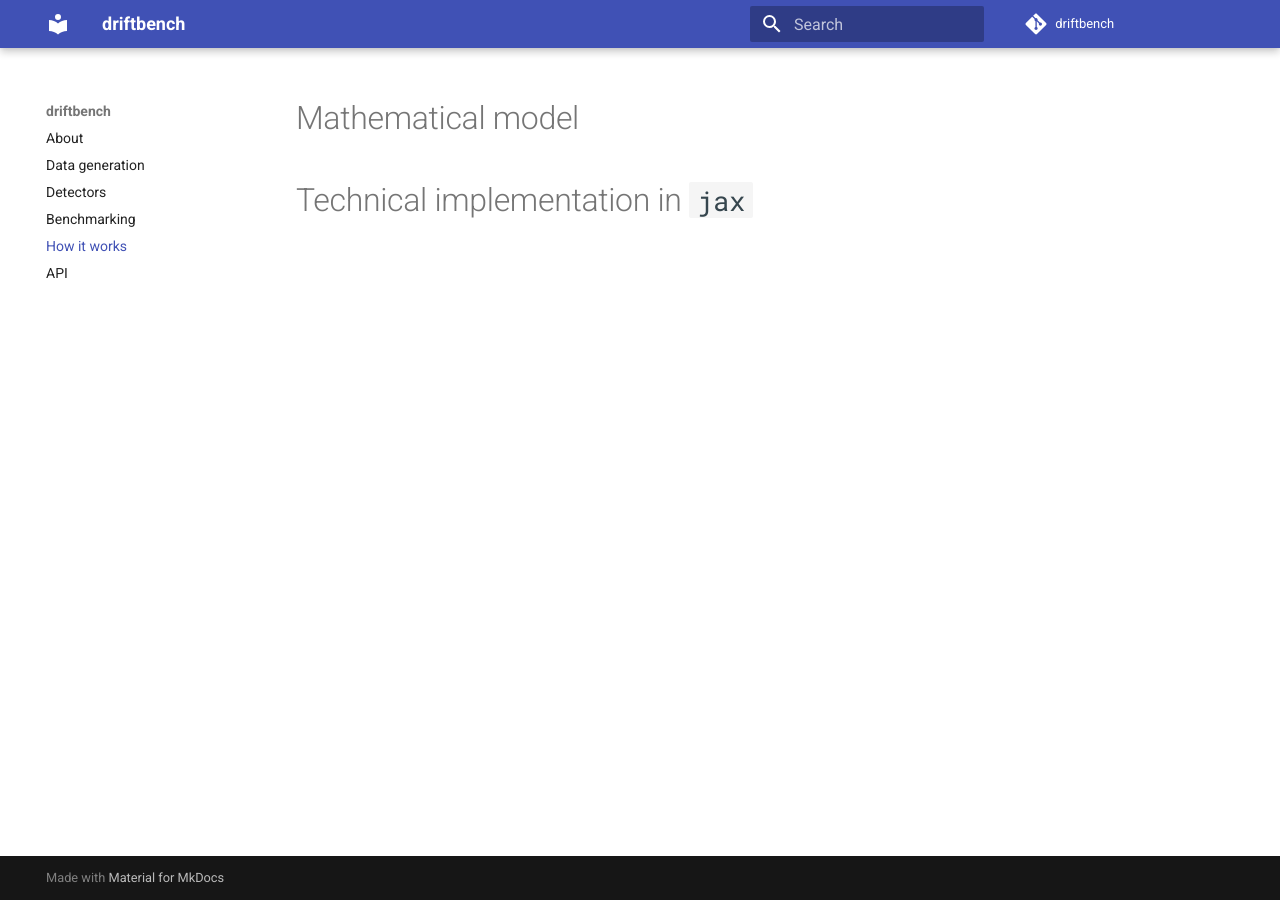
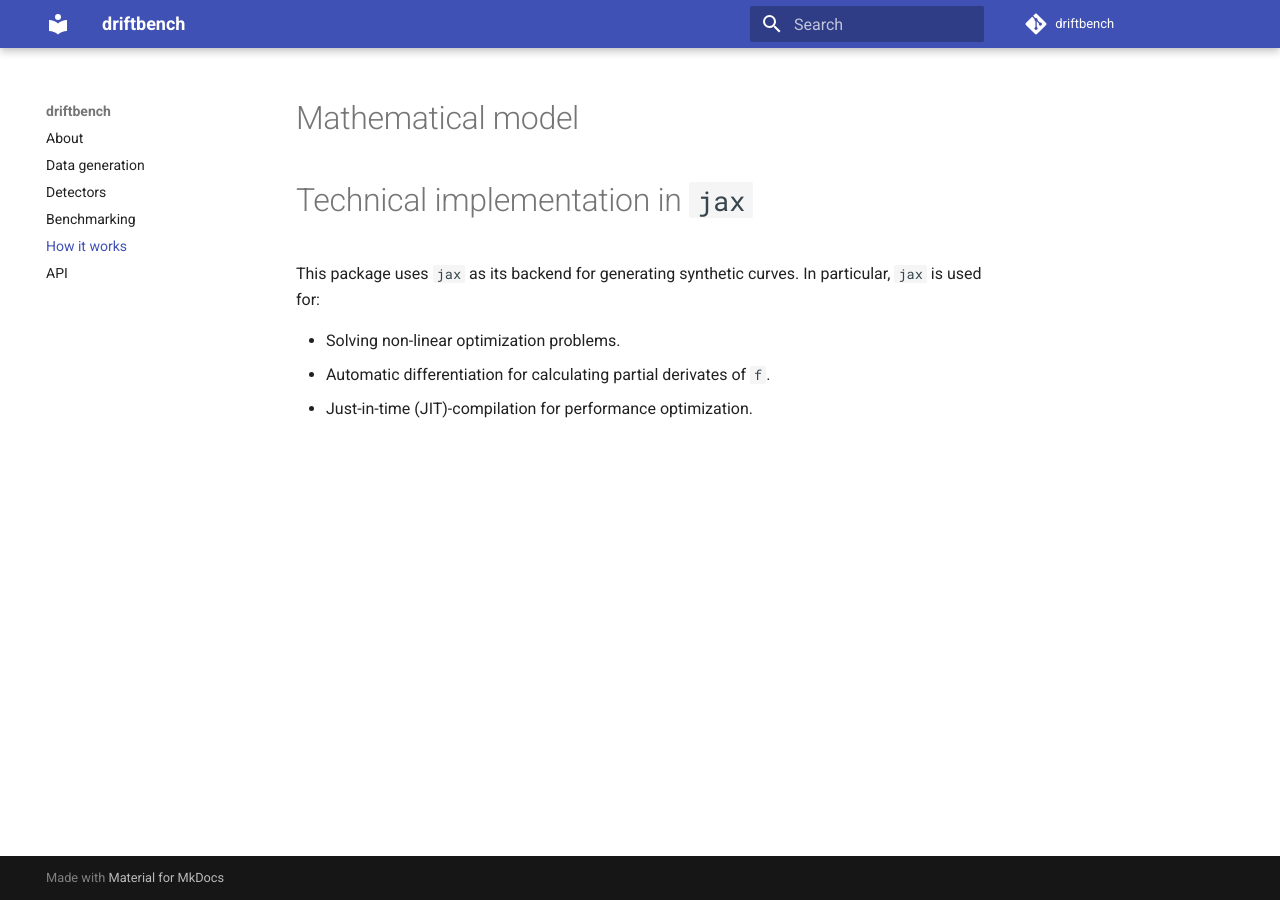
Before and after one commit to edgarWolf/driftbench, an MkDocs documentation site: the page built from docs/how_it_works.md, in a window 1280 px wide. Built offline with MkDocs 1.6.1 and Material for MkDocs 9.7.7, drawn with Linux system fonts in a browser that asks for light colours; comment, search, counter and statistics services are not loaded.

Commit message:
technical jax implementation skeleton

```diff
--- a/docs/how_it_works.md
+++ b/docs/how_it_works.md
@@ -2,3 +2,9 @@
 
 
 # Technical implementation in `jax`
+This package uses `jax` as its backend for generating synthetic curves.
+In particular, `jax` is used for:
+
+- Solving non-linear optimization problems.
+- Automatic differentiation for calculating partial derivates of `f`.
+- Just-in-time (JIT)-compilation for performance optimization.
```
